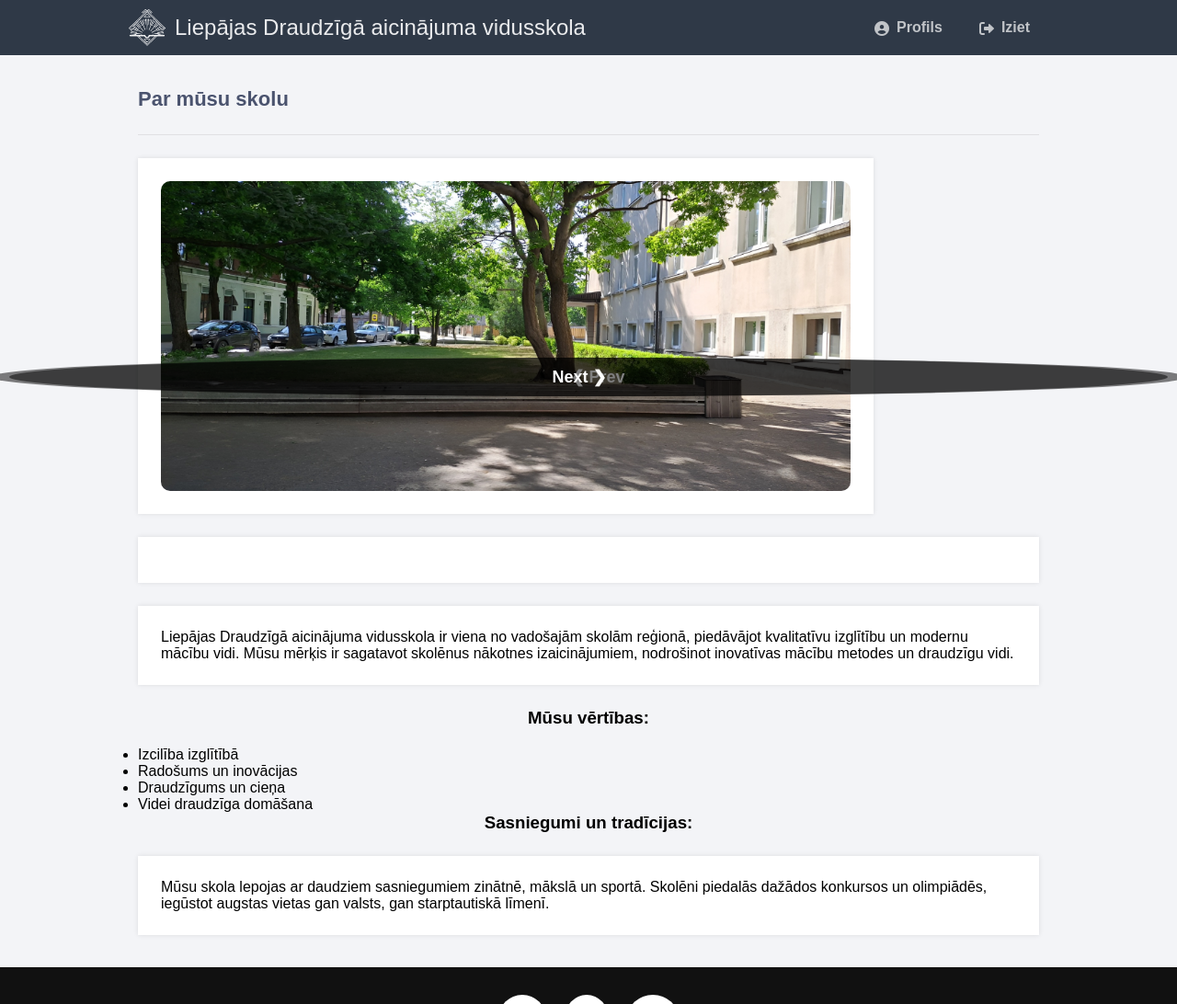
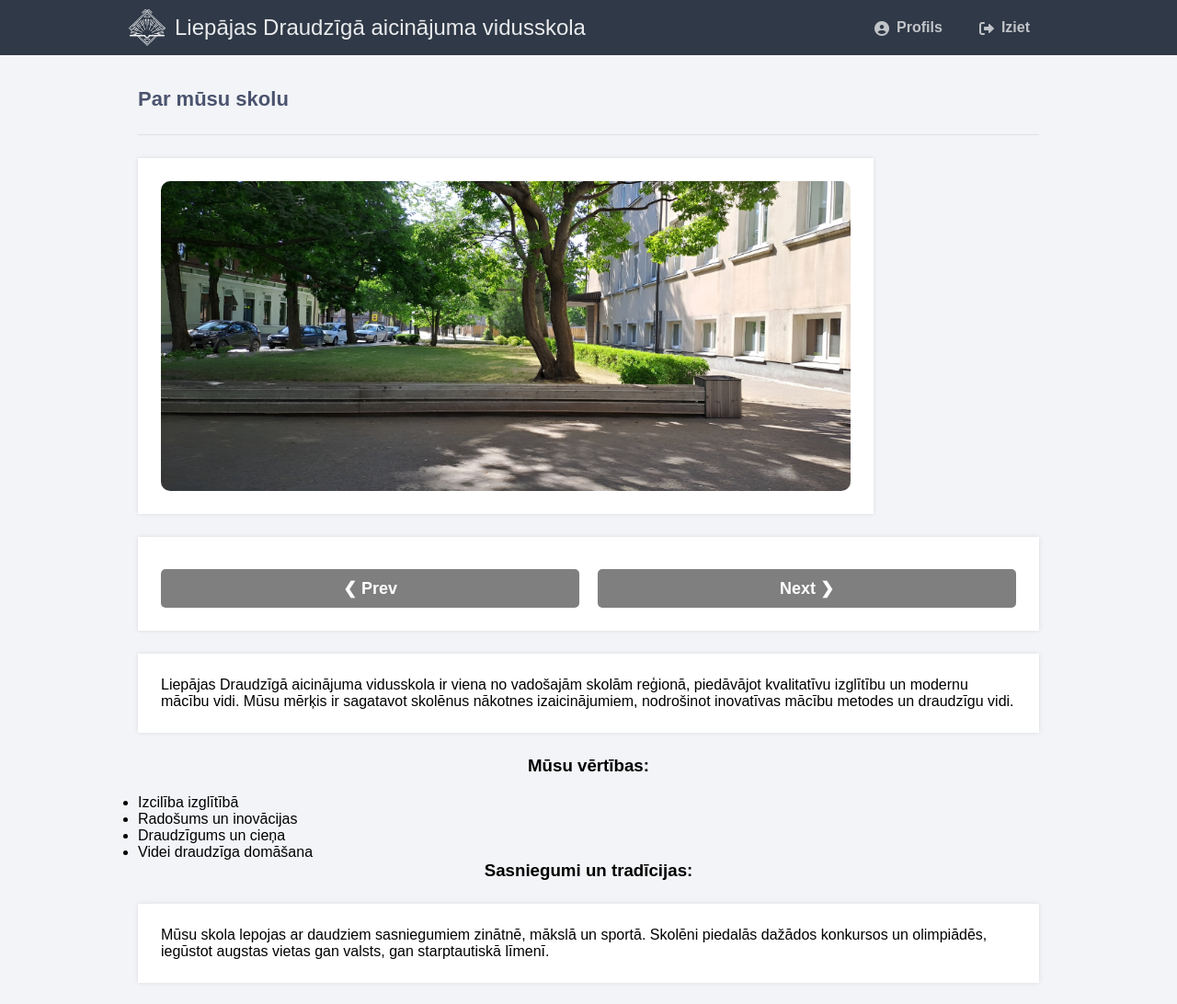
Before and after one commit to DJaJa0/PraksesProjekts, a PHP site: page /parmums.php in a window 1280 px wide. Shown: the top 1092 px of the page at 92% size. Run offline with PHP 8.4, Linux system fonts and the light colour scheme; a user stored in the database is signed in.

Commit message:
Update style2.css

```diff
--- a/assets/style2.css
+++ b/assets/style2.css
@@ -522,6 +522,7 @@
     position: relative;
     max-width: 800px;
     margin: auto;
+    text-align: center;
 }
 
 .slide {
@@ -534,21 +535,23 @@
     display: block;
 }
 
+
+.controls {
+    display: flex;
+    justify-content: center;
+    gap: 20px;
+    margin-top: 0px;
+}
+
 .prev, .next {
-    position: absolute;
-    top: 50%;
-    transform: translateY(-50%);
     background-color: rgba(0, 0, 0, 0.5);
     color: white;
-    padding: 10px;
+    padding: 10px 20px;
     cursor: pointer;
     border: none;
-    border-radius: 50%;
     font-size: 18px;
+    border-radius: 5px;
 }
-
-.prev { left: 10px; }
-.next { right: 10px; }
 
 .prev:hover, .next:hover {
     background-color: rgba(0, 0, 0, 0.8);
```
